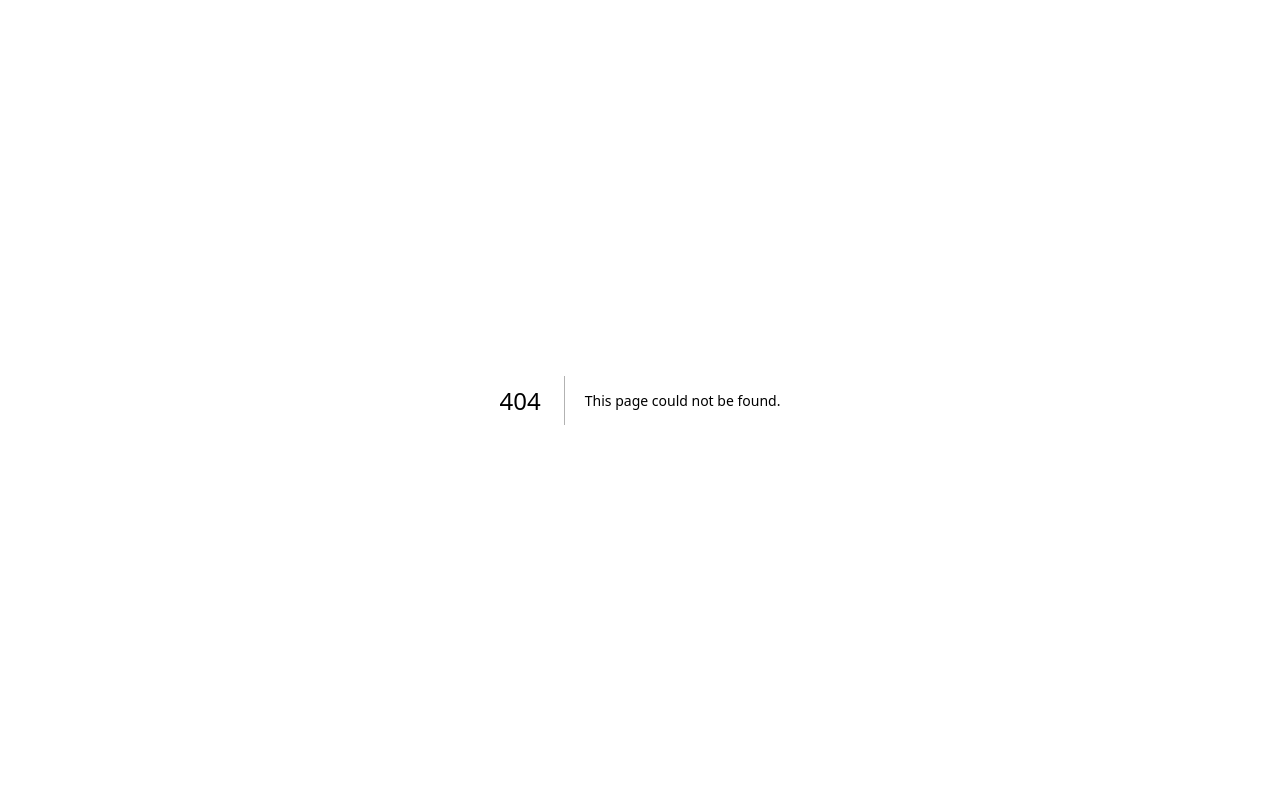
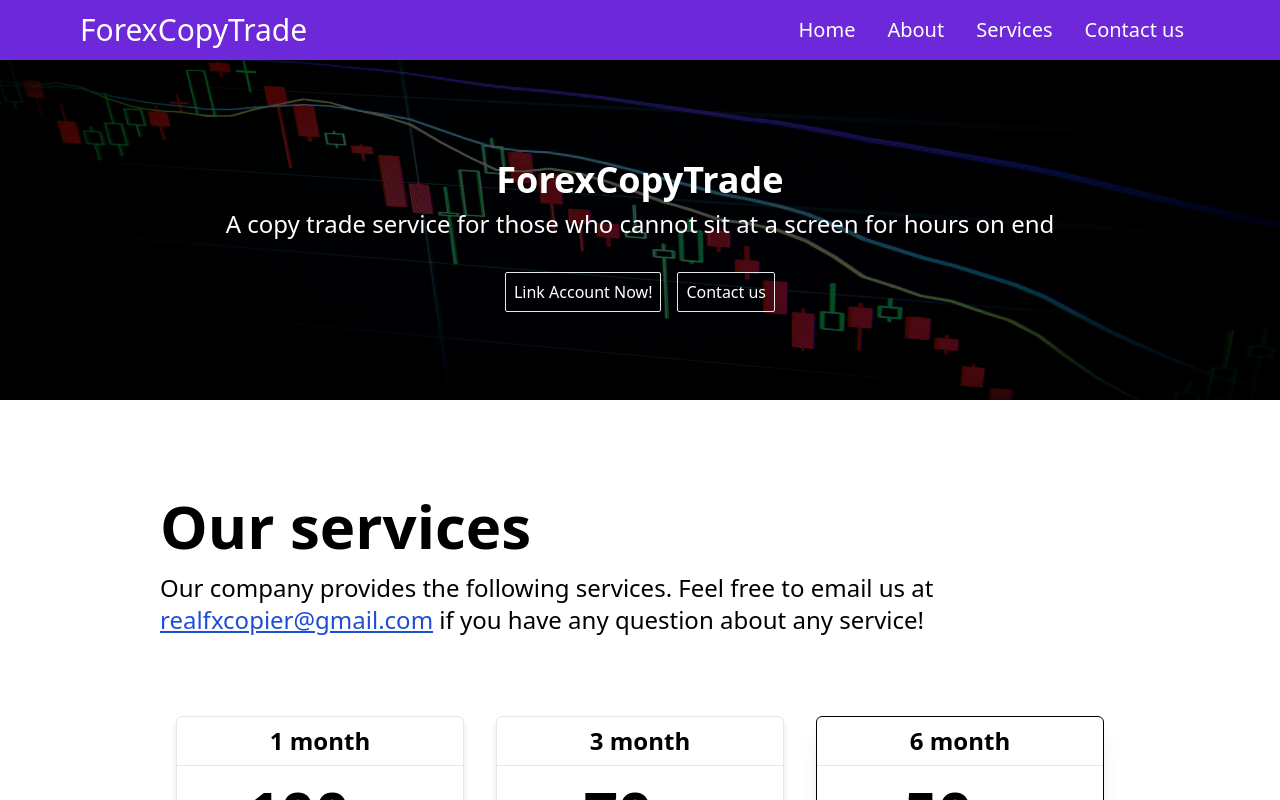
Before and after one commit to toanhminh0412/forex-copy-trading, a Next.js app: page /services in a window 1280 px wide. Before the commit this address had no page. Shown: the top 800 px of the page. Built offline with nearby package versions, Linux system fonts and the light colour scheme.

Commit message:
Latest update

```diff
--- a/src/components/Buttons.js
+++ b/src/components/Buttons.js
@@ -1,3 +1,5 @@
+import { BiLeftArrow, BiRightArrow } from "react-icons/bi"
+
 export function OutlineButton({color, style="", text, link="", target=""}) {
   if (link) {
     return (
@@ -15,3 +17,15 @@ export function TagButton({text="", style="", active=false, onClick}) {
     <span className={`${active ? 'bg-slate-300 hover:bg-slate-400' : 'bg-slate-200 hover:bg-slate-300'} duration-100 rounded-xl cursor-default text-md md:text-lg px-2 md:px-4 py-2 ${style}`} onClick={onClick}>{text}</span>
   )
 }
+
+export function CarouselButton({ side="left", style="", onClick}) {
+  if (side === "left") {
+    return (
+      <BiLeftArrow className={`text-xl md:text-2xl absolute my-auto left-0 md:left-4 hover:text-slate-500 duration-100 ${style}`} onClick={onClick}/>
+    )
+  } else {
+    return (
+      <BiRightArrow className={`text-xl md:text-2xl absolute my-auto right-0 md:right-4 hover:text-slate-500 duration-100 ${style}`} onClick={onClick}/>
+    )
+  }
+}
--- a/src/components/Sections.js
+++ b/src/components/Sections.js
@@ -1,6 +1,6 @@
 import { useState } from 'react';
 import Image from 'next/image';
-import { OutlineButton, TagButton } from '@/components/Buttons';
+import { OutlineButton, TagButton, CarouselButton } from '@/components/Buttons';
 import { Section } from '@/components/PageLayouts';
 import { DisplayCase, Card } from '@/components/Cards';
 import { AiOutlineCheck } from 'react-icons/ai';
@@ -134,7 +134,7 @@ export function HistoryGallery() {
   const months = ["Nov 2022", "Dec 2022"]
   const [month, setMonth] = useState(0);
   const [showAll, setShowAll] = useState(false)
-  const [lighBoxSrc, setLightBoxSrc] = useState('');
+  const [lighBoxSrc, setLightBoxSrc] = useState('/img/stock-graph.jpg');
   const [lighBoxOpened, setLighBoxOpened] = useState(false);
 
   return (
@@ -268,14 +268,14 @@ export function SocialMedia() {
             <a href="mailto:realfxcopier@gmail.com" className="ml-3 my-auto text-2xl">realfxcopier@gmail.com</a>
           </div>
           <p className="mt-4 text-lg">Feel free to send me emails to ask about anything. This is my main contact for business.</p>
-          <div className="flex flex-row mt-6">
+          <div className="flex flex-row flex-wrap mt-6">
             <div className="relative w-8 h-8">
               <Image src="/img/social-medias/facebook.png" alt="Facebook" fill/>
             </div>
             <a href="https://www.facebook.com/profile.php?id=100086521276292" target="_blank" className="ml-3 my-auto text-2xl">https://www.facebook.com/profile.php?id=100086521276292</a>
           </div>
           <p className="mt-4 text-lg">I posted my trades once in a while on Facebook. I also will be posting some educational contents on Facebook some time in the future.</p>
-          <div className="flex flex-row mt-6">
+          <div className="flex flex-row flex-wrap mt-6">
             <div className="relative w-8 h-8">
               <Image src="/img/social-medias/telegram.png" alt="Telegram" fill/>
             </div>
@@ -289,7 +289,7 @@ export function SocialMedia() {
 }
 
 export function ContactUs() {
-  return(
+  return (
     <Section style="bg-slate-100">
       <h1 className="font-semibold text-4xl lg:text-6xl text-center">Contact us</h1>
       <p className="text-2xl lg:text-3xl mt-2 lg:mt-4 text-center">Ask me anything!</p>
@@ -303,5 +303,64 @@ export function ContactUs() {
   )
 }
 
-{/* <input type="email" placeholder="Your email" required></input>
-        <textarea placeholder="Describe how I can help you (Explain your needs, ask questions about a service, etc.)" required></textarea> */}
+export function Testimonials() {
+  const [reviews, setReviews] = useState([
+    {'company': 'ForexCopyTrade',
+    'content': '“Lorem ipsum dolor sit amet consectetur adipisicing elit. Nemo expedita voluptas culpa sapiente alias molestiae. Numquam corrupti in laborum sed rerum et corporis.”',
+    'img': '/img/customer.avif',
+    'name': 'Judith Black',
+    'job': 'Accountant in the UK'},
+    {'company': 'ForexCopyTrade',
+    'content': '“Lorem Ipsum is simply dummy text of the printing and typesetting industry. Lorem Ipsum has been the industry standard dummy text ever since the 1500s, when an unknown printer took a galley”',
+    'img': '/img/customer-1.jpg',
+    'name': 'Archie To',
+    'job': 'Software engineer in Canada'}
+  ])
+  const [reviewShown, setReviewShown] = useState(0);
+  console.log(reviews);
+
+  return (
+    <section className="relative isolate overflow-hidden bg-white px-6 py-24 sm:py-32 lg:px-8">
+      <h1 className="font-semibold text-4xl lg:text-6xl text-center">Testimonials</h1>
+      <p className="text-2xl lg:text-3xl mt-2 lg:mt-4 text-center">What our customers say about us!</p>
+      <div className="absolute inset-0 -z-10 bg-[radial-gradient(45rem_50rem_at_top,theme(colors.indigo.100),white)] opacity-20" />
+      <div className="absolute inset-y-0 right-1/2 -z-10 mr-16 w-[200%] origin-bottom-left skew-x-[-30deg] bg-white shadow-xl shadow-indigo-600/10 ring-1 ring-indigo-50 sm:mr-28 lg:mr-0 xl:mr-16 xl:origin-center" />
+      <div className="mx-auto max-w-2xl lg:max-w-4xl mt-12">
+        <CarouselButton side="left" style={`top-8 bottom-0 ${reviewShown === 0 ? 'hidden' : ''}`} onClick={() => {setReviewShown(reviewShown - 1)}}/>
+        <CarouselButton side="right" style={`top-8 bottom-0 ${reviewShown === reviews.length - 1 ? 'hidden' : ''}`} onClick={() => {setReviewShown(reviewShown + 1)}}/>
+        {reviews.map((review, index) => (
+          <div key={index} className={`${reviewShown === index ? '' : 'hidden'}`}>
+            <div className="text-center text-2xl text-violet-700 font-semibold">
+              <p>{review.company}</p>
+            </div>
+            <figure className="mt-10">
+              <blockquote className="text-center text-xl font-semibold leading-8 text-gray-900 sm:text-2xl sm:leading-9">
+                <p>
+                  {review.content}
+                </p>
+              </blockquote>
+              <figcaption className="mt-10">
+                <div className="relative mx-auto h-10 w-10 rounded-full">
+                <Image
+                  src={review.img}
+                  alt=""
+                  className="rounded-full"
+                  fill
+                />
+                </div>
+                <div className="mt-4 flex items-center justify-center space-x-3 text-base">
+                  <div className="font-semibold text-gray-900">{review.name}</div>
+                  <svg viewBox="0 0 2 2" width={3} height={3} aria-hidden="true" className="fill-gray-900">
+                    <circle cx={1} cy={1} r={1} />
+                  </svg>
+                  <div className="text-gray-600">{review.job}</div>
+                </div>
+              </figcaption>
+            </figure>
+          </div>
+        ))}
+
+      </div>
+    </section>
+  )
+}
--- a/src/components/upperNav.js
+++ b/src/components/upperNav.js
@@ -1,43 +1,43 @@
 import { useState } from "react";
 import {BiMenu} from "react-icons/bi";
 
-export default function UpperNav() {
+export default function UpperNav({active="home"}) {
   const [smMenuOpened, setSmMenuOpened] = useState(false);
 
   return (
-    <div className="bg-violet-700 shadow-lg">
+    <div className="bg-violet-700 shadow-lg fixed z-30 w-screen">
       <div className="px-2 py-3 lg:px-20 flex flex-row justify-between">
         <h1 className="text-white text-xl lg:text-3xl font-medium">ForexCopyTrade</h1>
         <div className="hidden lg:flex lg:flex-row">
-          <a href="#" className="text-white font-light hover:font-normal text-lg lg:text-xl my-auto mx-4">Home</a>
-          <a href="#" className="text-white font-light hover:font-normal text-lg lg:text-xl my-auto mx-4">About</a>
-          <a href="#" className="text-white font-light hover:font-normal text-lg lg:text-xl my-auto mx-4">Services</a>
-          <a href="#" className="text-white font-light hover:font-normal text-lg lg:text-xl my-auto mx-4">Contact us</a>
+          <a href="/" className={`text-white ${active === "home" ? 'font-normal hover:font-semibold' : 'font-light hover:font-normal'} text-lg lg:text-xl my-auto mx-4`}>Home</a>
+          <a href="/about" className={`text-white ${active === "about" ? 'font-normal hover:font-semibold' : 'font-light hover:font-normal'} text-lg lg:text-xl my-auto mx-4`}>About</a>
+          <a href="/services" className={`text-white ${active === "services" ? 'font-normal hover:font-semibold' : 'font-light hover:font-normal'} text-lg lg:text-xl my-auto mx-4`}>Services</a>
+          <a href="/contact-us" className={`text-white ${active === "contact-us" ? 'font-normal hover:font-semibold' : 'font-light hover:font-normal'} text-lg lg:text-xl my-auto mx-4`}>Contact us</a>
         </div>
         <BiMenu size={30} className={`${smMenuOpened ? 'text-violet-200': 'text-white'} hover:text-violet-200 font-normal text-2xl my-auto lg:hidden`} onClick={() => {setSmMenuOpened(!smMenuOpened)}}/>
       </div>
       <div className="relative">
-        <SmMenu opened={smMenuOpened}></SmMenu>
+        <SmMenu opened={smMenuOpened} active={active}></SmMenu>
       </div>
     </div>
   );
 }
 
-function SmMenu({opened=false}) {
+function SmMenu({opened=false, active="home"}) {
   if (opened) {
     return (
       <div className="bg-violet-500 lg:hidden fixed top-14 left-0 z-40 w-screen">
         <div className="py-2 border-b border-violet-700">
-          <a href="#" className="text-white font-light hover:font-normal text-lg lg:text-xl mx-4">Home</a>
+          <a href="/" className={`text-white ${active === "home" ? 'font-normal hover:font-semibold' : 'font-light hover:font-normal'} text-lg lg:text-xl mx-4`}>Home</a>
         </div>
         <div className="py-2 border-b border-violet-700">
-          <a href="#" className="text-white font-light hover:font-normal text-lg lg:text-xl mx-4">About</a>
+          <a href="/about" className={`text-white ${active === "about" ? 'font-normal hover:font-semibold' : 'font-light hover:font-normal'} text-lg lg:text-xl mx-4`}>About</a>
         </div>
         <div className="py-2 border-b border-violet-700">
-          <a href="#" className="text-white font-light hover:font-normal text-lg lg:text-xl mx-4">Services</a>
+          <a href="/services" className={`text-white ${active === "services" ? 'font-normal hover:font-semibold' : 'font-light hover:font-normal'} text-lg lg:text-xl mx-4`}>Services</a>
         </div>
         <div className="py-2 border-b border-violet-700">
-          <a href="#" className="text-white font-light hover:font-normal text-lg lg:text-xl mx-4">Contact us</a>
+          <a href="/contact-us" className={`text-white ${active === "contact-us" ? 'font-normal hover:font-semibold' : 'font-light hover:font-normal'} text-lg lg:text-xl mx-4`}>Contact us</a>
         </div>
       </div>
     )
--- /dev/null
+++ b/src/pages/about/index.js
@@ -0,0 +1,12 @@
+import UpperNav from '@/components/upperNav'
+import { Header, About } from '@/components/Sections';
+
+export default function AboutPage() {
+  return(
+    <>
+      <UpperNav active="about"/>
+      <Header/>
+      <About/>
+    </>
+  )
+}
--- /dev/null
+++ b/src/pages/contact-us/index.js
@@ -0,0 +1,12 @@
+import UpperNav from '@/components/upperNav'
+import { Header, ContactUs } from '@/components/Sections';
+
+export default function ContactUsPage() {
+  return(
+    <>
+      <UpperNav active="contact-us"/>
+      <Header/>
+      <ContactUs/>
+    </>
+  )
+}
--- a/src/pages/index.js
+++ b/src/pages/index.js
@@ -1,7 +1,7 @@
 import { Inter } from 'next/font/google'
 import styles from '@/styles/Home.module.css'
 import UpperNav from '@/components/upperNav'
-import { Header, About, Disclaimer, Service, EightcapProfile, HistoryGallery, SocialMedia, ContactUs } from '@/components/Sections'
+import { Header, About, Disclaimer, Service, EightcapProfile, HistoryGallery, SocialMedia, ContactUs, Testimonials } from '@/components/Sections'
 
 const inter = Inter({ subsets: ['latin'] })
 
@@ -17,6 +17,7 @@ export default function Home() {
     <HistoryGallery/>
     <SocialMedia/>
     <ContactUs/>
+    <Testimonials/>
     </>
   )
 }
--- /dev/null
+++ b/src/pages/services/index.js
@@ -0,0 +1,12 @@
+import UpperNav from '@/components/upperNav'
+import { Header, Service } from '@/components/Sections';
+
+export default function ServicePage() {
+  return(
+    <>
+      <UpperNav active="services"/>
+      <Header/>
+      <Service/>
+    </>
+  )
+}
```
Also changed, not shown: public/img/customer.avif (added), 1 other file (tests, documents, lock files or other folders).
